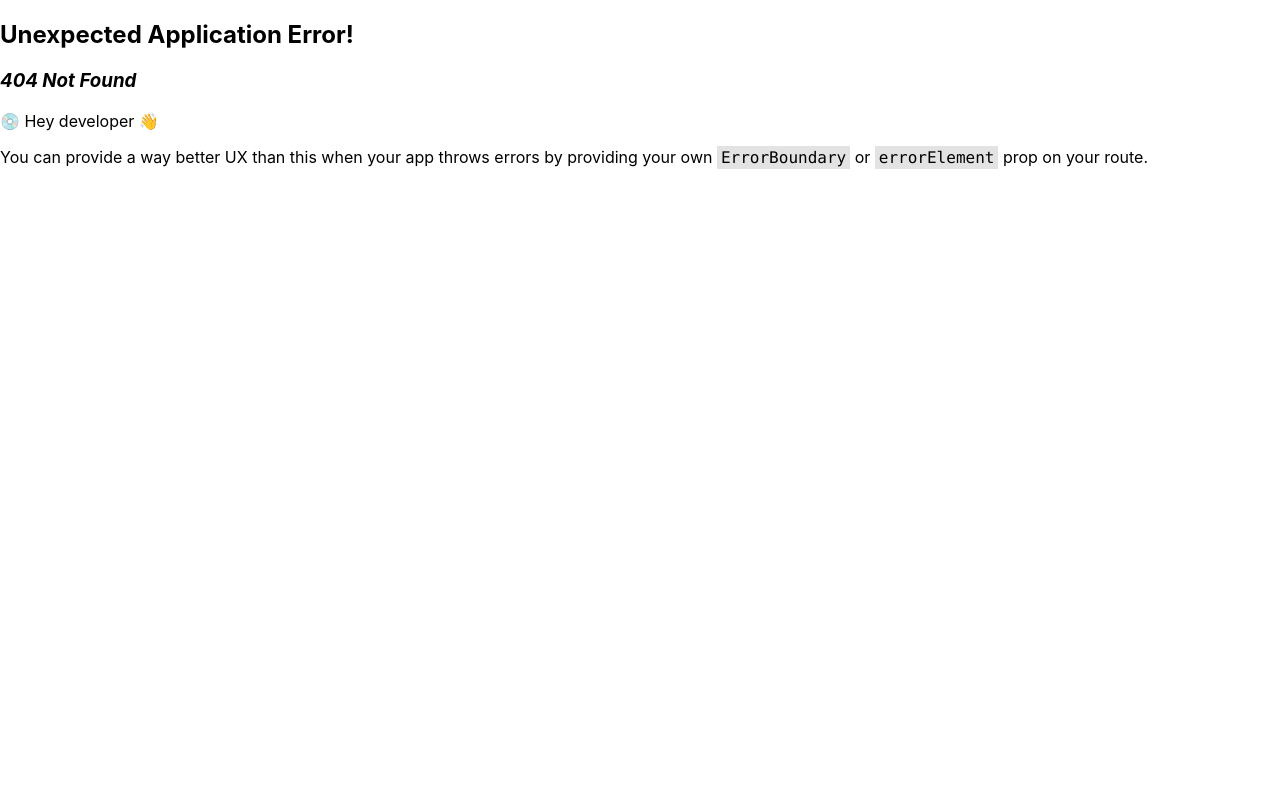
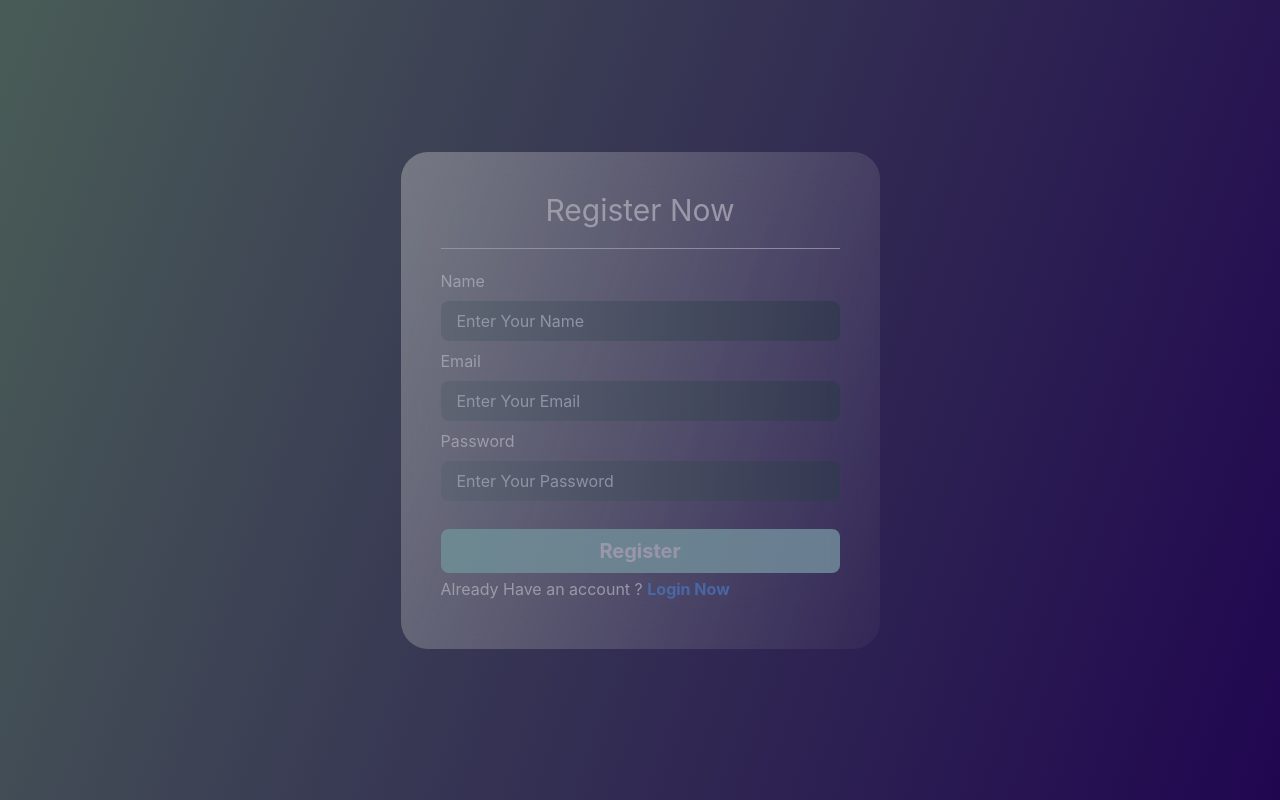
Before and after one commit to tanzilmia/tech-blogs-claint, a React (Create React App) app: page /register in a window 1280 px wide. Before the commit this address had no page. Built offline with nearby package versions, Linux system fonts and the light colour scheme.

Commit message:
login register

```diff
--- a/package.json
+++ b/package.json
@@ -8,7 +8,8 @@
     "@testing-library/user-event": "^13.5.0",
     "react": "^18.2.0",
     "react-dom": "^18.2.0",
-    "react-router-dom": "^6.6.2",
+    "react-hook-form": "^7.43.1",
+    "react-router-dom": "^6.8.1",
     "react-scripts": "5.0.1",
     "web-vitals": "^2.1.4"
   },
@@ -35,5 +36,8 @@
       "last 1 firefox version",
       "last 1 safari version"
     ]
+  },
+  "devDependencies": {
+    "tailwindcss": "^3.2.6"
   }
 }
--- a/src/index.css
+++ b/src/index.css
@@ -1,3 +1,6 @@
+@tailwind base;
+@tailwind components;
+@tailwind utilities;
 body {
   margin: 0;
   font-family: -apple-system, BlinkMacSystemFont, 'Segoe UI', 'Roboto', 'Oxygen',
--- a/src/layout/MainLayout.js
+++ b/src/layout/MainLayout.js
@@ -4,6 +4,7 @@ import Footer from '../shearedcomp/Footer/Footer';
 import Navbar from '../shearedcomp/Navbar/Navbar';
 
 const MainLayout = () => {
+
     return (
         <div>
             <Navbar/>
--- /dev/null
+++ b/src/pages/login/Login.css
@@ -0,0 +1,24 @@
+.login_div {
+  box-sizing: border-box;
+  background: linear-gradient(
+    109.46deg,
+    rgba(201, 201, 201, 0.8) 1.57%,
+    rgba(196, 196, 196, 0.1) 100%
+  );
+  opacity: 0.5;
+  backdrop-filter: blur(30px);
+  border-radius: 27px;
+}
+.login_page{
+    background: linear-gradient(
+    109.46deg,
+    rgba(68, 87, 82, 0.976) 1.57%,
+    rgb(32, 6, 80) 100%
+  );
+}
+.form-control input::placeholder{
+    color: rgb(233, 241, 243);
+}
+.form-control input{
+    background-image: linear-gradient(to right, #838E92,#3A4D52);
+}
--- /dev/null
+++ b/src/pages/login/Login.js
@@ -0,0 +1,76 @@
+import React, { useState } from "react";
+import { useForm } from "react-hook-form";
+import { Link } from "react-router-dom";
+import "./Login.css";
+const Login = () => {
+  const {
+    register,
+    handleSubmit,
+    formState: { errors },
+  } = useForm();
+  const [loginError, setLoginError] = useState("");
+
+  const handlLogin = (data) => {};
+
+  return (
+    <div className="w-full h-[100vh] login_page flex items-center justify-center text-white">
+      <div className="login_div p-10 lg:w-[479px] md:w-[479px] md:h-[497px] lg:h-[497px] w-11/12 h-full">
+        <h2 className="text-3xl">Login Now</h2>
+        <hr className="w-[150px] my-2" />
+        <h3 className="mb-5">WellCome Tanzil's Blogs</h3>
+        <form onSubmit={handleSubmit(handlLogin)}>
+          <div className="form-control w-full">
+            <label className="label">
+              {" "}
+              <span className="label-text">Email</span>
+            </label>
+            <input
+              placeholder="Enter Your Email"
+              type="email"
+              {...register("email", {
+                required: "Email Address is required",
+              })}
+              className="input input-bordered w-full py-2 px-4 my-2 rounded-lg"
+            />
+            {errors.email && (
+              <p className="text-red-600">{errors.email?.message}</p>
+            )}
+          </div>
+          <div className="form-control w-full">
+            <label className="label">
+              {" "}
+              <span className="label-text">Password</span>
+            </label>
+            <input
+              placeholder="Enter Your Password"
+              type="password"
+              {...register("password", {
+                required: "Password is required",
+                minLength: {
+                  value: 6,
+                  message: "Password must be 6 characters or longer",
+                },
+              })}
+              className="input input-bordered w-full py-2 px-4 my-2 rounded-lg"
+            />
+            <label className="label"> </label>
+            {errors.password && (
+              <p className="text-red-600">{errors.password?.message}</p>
+            )}
+          </div>
+          <input
+            className=" bg-[#A5D9D0] hover:cursor-pointer hover:bg-[#11c7a8] text-white py-2 px-4 mt-5 font-bold text-xl w-full rounded-lg"
+            value="Login"
+            type="submit"
+          />
+          <div>
+            {loginError && <p className="text-red-600">{loginError}</p>}
+          </div>
+        </form>
+        <p className="my-1">New To Tanzil's Blog ? <Link to = '/register' className="font-bold text-blue-400">Register Now</Link> </p>
+      </div>
+    </div>
+  );
+};
+
+export default Login;
--- /dev/null
+++ b/src/pages/register/Register.js
@@ -0,0 +1,93 @@
+import React, { useState } from "react";
+import { useForm } from "react-hook-form";
+import { Link } from "react-router-dom";
+
+const Register = () => {
+  const {
+    register,
+    handleSubmit,
+    formState: { errors },
+  } = useForm();
+  const [registerError, setregisterError] = useState("");
+
+  const handleRegister = (data) => {};
+
+  return (
+    <div className="w-full h-[100vh] login_page flex items-center justify-center text-white">
+      <div className="login_div p-10 lg:w-[479px] md:w-[479px] md:h-[497px] lg:h-[497px] w-11/12 h-full">
+        <h2 className="text-3xl text-center">Register Now</h2>
+        <hr className=" my-5" />
+        <form onSubmit={handleSubmit(handleRegister)}>
+          <div className="form-control w-full">
+            <label className="label">
+              {" "}
+              <span className="label-text">Name</span>
+            </label>
+            <input
+              placeholder="Enter Your Name"
+              type="text"
+              {...register("name", {
+                required: "Name is required",
+              })}
+              className="input input-bordered w-full py-2 px-4 my-2 rounded-lg"
+            />
+            {errors.email && (
+              <p className="text-red-600">{errors.email?.message}</p>
+            )}
+          </div>
+          <div className="form-control w-full">
+            <label className="label">
+              {" "}
+              <span className="label-text">Email</span>
+            </label>
+            <input
+              placeholder="Enter Your Email"
+              type="email"
+              {...register("email", {
+                required: "Email Address is required",
+              })}
+              className="input input-bordered w-full py-2 px-4 my-2 rounded-lg"
+            />
+            {errors.email && (
+              <p className="text-red-600">{errors.email?.message}</p>
+            )}
+          </div>
+
+          <div className="form-control w-full">
+            <label className="label">
+              {" "}
+              <span className="label-text">Password</span>
+            </label>
+            <input
+              placeholder="Enter Your Password"
+              type="password"
+              {...register("password", {
+                required: "Password is required",
+                minLength: {
+                  value: 6,
+                  message: "Password must be 6 characters or longer",
+                },
+              })}
+              className="input input-bordered w-full py-2 px-4 my-2 rounded-lg"
+            />
+            <label className="label"> </label>
+            {errors.password && (
+              <p className="text-red-600">{errors.password?.message}</p>
+            )}
+          </div>
+          <input
+            className=" bg-[#A5D9D0] hover:cursor-pointer hover:bg-[#11c7a8] text-white py-2 px-4 mt-5 font-bold text-xl w-full rounded-lg"
+            value="Register"
+            type="submit"
+          />
+          <div>
+            {registerError && <p className="text-red-600">{registerError}</p>}
+          </div>
+        </form>
+        <p className="my-1">Already Have an account ? <Link to = '/login' className="font-bold text-blue-400">Login Now</Link> </p>
+      </div>
+    </div>
+  );
+};
+
+export default Register;
--- a/src/shearedcomp/Footer/Footer.js
+++ b/src/shearedcomp/Footer/Footer.js
@@ -1,10 +1,30 @@
-import React from 'react';
+import React, { useEffect, useState } from 'react';
+import { useLocation } from 'react-router-dom';
 
 const Footer = () => {
+    const [hidden, setHidden] = useState(false);
+    const location = useLocation();
+
+    const updateHidden = () => {
+      if (location.pathname === "/login" || location.pathname === "/register") {
+        setHidden(true);
+      } else {
+        setHidden(false);
+      }
+    };
+
+
+  useEffect(() => {
+    updateHidden();
+  }, [location.pathname])
     return (
+        <div className="footer_main">
+      {!hidden && (
         <div>
-            <h2>Footer Page</h2>
+            This is Footer Page
         </div>
+      )}
+    </div>
     );
 };
 
--- a/src/shearedcomp/Navbar/Navbar.js
+++ b/src/shearedcomp/Navbar/Navbar.js
@@ -1,12 +1,60 @@
+import React, { useEffect, useState } from "react";
+import { Link, useLocation } from "react-router-dom";
+import "./navbar.css";
+const Navbar = () => {
+  const [hidden, setHidden] = useState(false);
+  const location = useLocation();
 
-import React from 'react';
+  const updateHidden = () => {
+    if (location.pathname === "/login" || location.pathname === "/register") {
+      setHidden(true);
+    } else {
+      setHidden(false);
+    }
+  };
 
-const Navbar = () => {
-    return (
-        <div>
-            <h2>Navbar Pages</h2>
-        </div>
-    );
+
+useEffect(() => {
+  updateHidden();
+}, [location.pathname])
+
+
+  return (
+    <div className="navbar_wrapping">
+      {!hidden && (
+        <nav className="flex justify-between  navbar_main p-5">
+          <h2 className="text-2xl">Tanzil's Blogs</h2>
+          <ul className="md:flex lg:flex navbar_menu">
+            <li>
+              <Link to="/">Home</Link>
+            </li>
+            <li>
+              <Link to="/blog">Blog</Link>
+            </li>
+            <li>
+              <Link to="/category">category</Link>
+            </li>
+            <li>
+              <Link to="/author">Author</Link>
+            </li>
+            <li>
+              <Link to="/contact">contact</Link>
+            </li>
+            <li>
+              <Link to="/aboutus">About Us</Link>
+            </li>
+            <li>
+              <Link to="/login">Login</Link>
+            </li>
+            <li>
+              <Link to="/register">Register</Link>
+            </li>
+          </ul>
+        </nav>
+      )}
+    </div>
+  );
 };
 
+
 export default Navbar;
--- /dev/null
+++ b/src/shearedcomp/Navbar/navbar.css
@@ -0,0 +1,15 @@
+.navbar_menu li a {
+  margin: 0 10px;
+  font-size: 18px;
+}
+.navbar_wrapping {
+
+}
+.navbar_main {
+ background: rgba( 16, 1, 1, 0.1 );
+box-shadow: 0 8px 32px 0 rgba(31, 38, 135, 0.15);
+backdrop-filter: blur( 10px );
+-webkit-backdrop-filter: blur( 10px );
+border-radius: 10px;
+border: 1px solid rgba( 255, 255, 255, 0.18 );
+}
--- /dev/null
+++ b/tailwind.config.js
@@ -0,0 +1,10 @@
+/** @type {import('tailwindcss').Config} */
+module.exports = {
+  content: [
+    "./src/**/*.{js,jsx,ts,tsx}",
+  ],
+  theme: {
+    extend: {},
+  },
+  plugins: [],
+}
```
Also changed, not shown: src/routes/router.js (+11 -1 lines), 1 other file (tests, documents, lock files or other folders).
